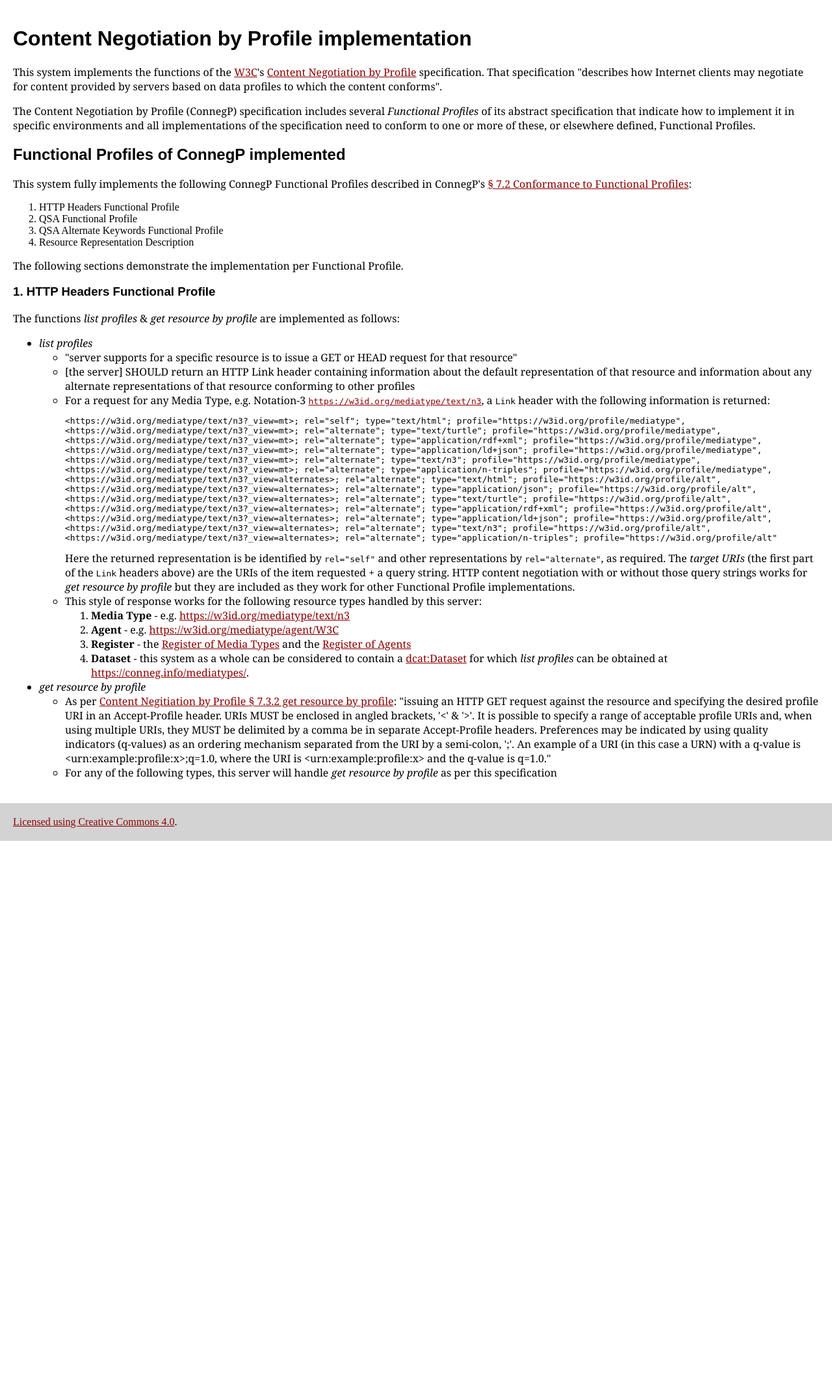
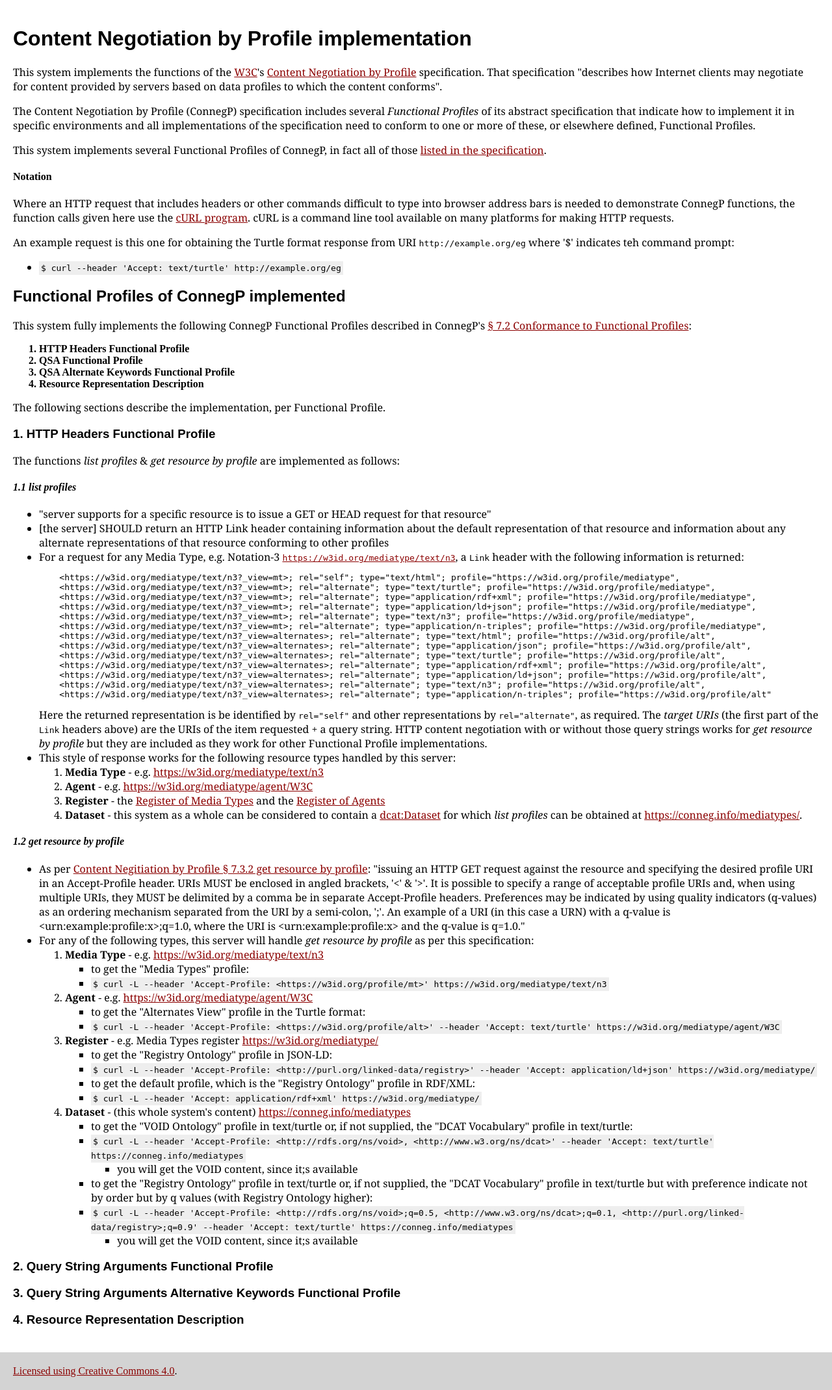
Before and after one commit to nicholascar/mediatypes-service, a Flask app: template view/templates/connegp.html in a window 1280 px wide. Shown: the part 58-2197 px from the top of the page at 65% size. Before the commit the page ends 1352 px from the top, so only its background shows below. Run offline with Flask 2, Linux system fonts and the light colour scheme; the template is opened without the code that fills it, so the values that code supplies are empty; some web fonts are replaced.

Commit message:
general updates

```diff
--- a/model/agent.py
+++ b/model/agent.py
@@ -41,6 +41,7 @@ class AgentRenderer(Renderer):
                             'agent.html',
                             deets=deets
                         )
+        return response
 
     def _get_instance_details(self):
         # sparql = SPARQLWrapper(conf.SPARQL_QUERY_URI, returnFormat=JSON)
--- a/model/mediatype.py
+++ b/model/mediatype.py
@@ -14,6 +14,7 @@ class MediaTypeRenderer(Renderer):
                 ['text/html'] + Renderer.RDF_MIMETYPES,
                 'text/html',
                 languages=['en', 'pl'],
+                default_language='en',
                 profile_uri='https://w3id.org/profile/mediatype'
             )
         }
--- a/view/static/simple.css
+++ b/view/static/simple.css
@@ -90,3 +90,8 @@ table.layout td {
     border: solid 1px #eeeeee;
     padding:3px;
 }
+
+.commandline {
+    background-color: #eeeeee;
+    padding: 3px;
+}
--- a/view/templates/agent.html
+++ b/view/templates/agent.html
@@ -4,7 +4,7 @@
         <div class="altview">
             <h4>Alternates View</h4>
             <p>See this content according to other views and formats:</p>
-            <p><a href="{{ request.base_url }}?_view=alternates"><em>Alternates</em> View</a></p>
+            <p><a href="{{ request.url }}&_view=alternates"><em>Alternates</em> View</a></p>
         </div>
         <h1>{{ deets['name'] }}</h1>
         {%  if deets.get('u') is not none %}
--- a/view/templates/connegp.html
+++ b/view/templates/connegp.html
@@ -2,22 +2,31 @@
 
     {% block content %}
       <h1>Content Negotiation by Profile implementation</h1>
+      <section id="intro">
         <p>This system implements the functions of the <a href="https://w3.org">W3C</a>'s <a href="https://w3c.github.io/dxwg/conneg-by-ap/">Content Negotiation by Profile</a> specification. That specification "describes how Internet clients may negotiate for content provided by servers based on data profiles to which the content conforms".</p>
         <p>The Content Negotiation by Profile (ConnegP) specification includes several <em>Functional Profiles</em> of its abstract specification that indicate how to implement it in specific environments and all implementations of the specification need to conform to one or more of these, or elsewhere defined, Functional Profiles.</p>
+        <p>This system implements several Functional Profiles of ConnegP, in fact all of those <a href="https://w3c.github.io/dxwg/conneg-by-ap/#conformance-profiles">listed in the specification</a>.</p>
+        <h4>Notation</h4>
+        <p>Where an HTTP request that includes headers or other commands difficult to type into browser address bars is needed to demonstrate ConnegP functions, the function calls given here use the <a href="https://curl.haxx.se/">cURL program</a>. cURL is a command line tool available on many platforms for making HTTP requests.</p>
+      <p>An example request is this one for obtaining the Turtle format response from URI <code>http://example.org/eg</code> where '$' indicates teh command prompt:</p>
+      <ul>
+        <li><code class="commandline">$ curl --header 'Accept: text/turtle' http://example.org/eg</code></li>
+      </ul>
+      </section>
+      <section id="functionalprofiles">
         <h2>Functional Profiles of ConnegP implemented</h2>
         <p>This system fully implements the following ConnegP Functional Profiles described in ConnegP's <a href="https://w3c.github.io/dxwg/conneg-by-ap/#functional-profiles-definition">&sect; 7.2 Conformance to Functional Profiles</a>:</p>
-      <ol>
+        <ol style="font-weight: bold;">
           <li>HTTP Headers Functional Profile</li>
           <li>QSA Functional Profile</li>
           <li>QSA Alternate Keywords Functional Profile</li>
           <li>Resource Representation Description</li>
         </ol>
-      <p>The following sections demonstrate the implementation per Functional Profile.</p>
+        <p>The following sections describe the implementation, per Functional Profile.</p>
+        <section id="http">
           <h3>1. HTTP Headers Functional Profile</h3>
           <p>The functions <em>list profiles</em> &amp; <em>get resource by profile</em> are implemented as follows:</p>
-      <ul>
-        <li>
-          <em>list profiles</em>
+          <h4><em>1.1 list profiles</em></h4>
           <ul>
                 <li>"server supports for a specific resource is to issue a GET or HEAD request for that resource"</li>
                 <li>[the server] SHOULD return an HTTP Link header containing information about the default representation of that resource and information about any alternate representations of that resource conforming to other profiles</li>
@@ -49,14 +58,66 @@
                   </ol>
                 </li>
               </ul>
+          <h4><em>1.2 get resource by profile</em></h4>
+          <ul>
+            <li>As per <a href="https://w3c.github.io/dxwg/conneg-by-ap/#http-getresourcebyprofile">Content Negitiation by Profile &sect; 7.3.2 get resource by profile</a>: "issuing an HTTP GET request against the resource and specifying the desired profile URI in an Accept-Profile header. URIs MUST be enclosed in angled brackets, '<' & '>'. It is possible to specify a range of acceptable profile URIs and, when using multiple URIs, they MUST be delimited by a comma be in separate Accept-Profile headers. Preferences may be indicated by using quality indicators (q-values) as an ordering mechanism separated from the URI by a semi-colon, ';'. An example of a URI (in this case a URN) with a q-value is &lt;urn:example:profile:x>;q=1.0, where the URI is &lt;urn:example:profile:x> and the q-value is q=1.0."</li>
+            <li>
+              For any of the following types, this server will handle <em>get resource by profile</em> as per this specification:
+              <ol>
+                <li>
+                  <strong>Media Type</strong> - e.g. <a href="https://w3id.org/mediatype/text/n3">https://w3id.org/mediatype/text/n3</a>
+                  <ul>
+                    <li>to get the "Media Types" profile:</li>
+                    <li><code class="commandline">$ curl -L --header 'Accept-Profile: &lt;https://w3id.org/profile/mt>' https://w3id.org/mediatype/text/n3</code></li>
+                  </ul>
                 </li>
                 <li>
-          <em>get resource by profile</em>
+                  <strong>Agent</strong> - e.g. <a href="https://w3id.org/mediatype/agent/W3C">https://w3id.org/mediatype/agent/W3C</a>
                   <ul>
-            <li>As per <a href="https://w3c.github.io/dxwg/conneg-by-ap/#http-getresourcebyprofile">Content Negitiation by Profile &sect; 7.3.2 get resource by profile</a>: "issuing an HTTP GET request against the resource and specifying the desired profile URI in an Accept-Profile header. URIs MUST be enclosed in angled brackets, '<' & '>'. It is possible to specify a range of acceptable profile URIs and, when using multiple URIs, they MUST be delimited by a comma be in separate Accept-Profile headers. Preferences may be indicated by using quality indicators (q-values) as an ordering mechanism separated from the URI by a semi-colon, ';'. An example of a URI (in this case a URN) with a q-value is &lt;urn:example:profile:x>;q=1.0, where the URI is &lt;urn:example:profile:x> and the q-value is q=1.0."</li>
-            <li>For any of the following types, this server will handle <em>get resource by profile</em> as per this specification</li>
+                    <li>to get the "Alternates View" profile in the Turtle format:</li>
+                    <li><code class="commandline">$ curl -L --header 'Accept-Profile: &lt;https://w3id.org/profile/alt>' --header 'Accept: text/turtle' https://w3id.org/mediatype/agent/W3C</code></li>
+                  </ul>
+                </li>
+                <li>
+                  <strong>Register</strong> - e.g. Media Types register <a href="https://w3id.org/mediatype/">https://w3id.org/mediatype/</a>
+                  <ul>
+                    <li>to get the "Registry Ontology" profile in JSON-LD:</li>
+                    <li><code class="commandline">$ curl -L --header 'Accept-Profile: &lt;http://purl.org/linked-data/registry>' --header 'Accept: application/ld+json' https://w3id.org/mediatype/</code></li>
+                    <li>to get the default profile, which is the "Registry Ontology" profile in RDF/XML:</li>
+                    <li><code class="commandline">$ curl -L --header 'Accept: application/rdf+xml' https://w3id.org/mediatype/</code></li>
+                  </ul>
+                </li>
+                <li>
+                  <strong>Dataset</strong> - (this whole system's content) <a href="https://conneg.info/mediatypes">https://conneg.info/mediatypes</a>
+                  <ul>
+                    <li>to get the "VOID Ontology" profile in text/turtle or, if not supplied, the "DCAT Vocabulary" profile in text/turtle:</li>
+                    <li>
+                      <code class="commandline">$ curl -L --header 'Accept-Profile: &lt;http://rdfs.org/ns/void>, &lt;http://www.w3.org/ns/dcat>' --header 'Accept: text/turtle' https://conneg.info/mediatypes</code>
+                      <ul>
+                        <li>you will get the VOID content, since it;s available</li>
+                      </ul>
+                    </li>
+                    <li>to get the "Registry Ontology" profile in text/turtle or, if not supplied, the "DCAT Vocabulary" profile in text/turtle but with preference indicate not by order but by q values (with Registry Ontology higher):</li>
+                    <li>
+                      <code class="commandline">$ curl -L --header 'Accept-Profile: &lt;http://rdfs.org/ns/void>;q=0.5, &lt;http://www.w3.org/ns/dcat>;q=0.1, &lt;http://purl.org/linked-data/registry>;q=0.9' --header 'Accept: text/turtle' https://conneg.info/mediatypes</code>
+                      <ul>
+                        <li>you will get the VOID content, since it;s available</li>
                       </ul>
                     </li>
                   </ul>
-
+                </li>
+              </ol>
+            </li>
+          </ul>
+        </section>
+        <section id="qsa">
+          <h3>2. Query String Arguments Functional Profile</h3>
+        </section>
+        <section id="qsa-alt">
+          <h3>3. Query String Arguments Alternative Keywords Functional Profile</h3>
+        </section>
+        <section id="rrd">
+          <h3>4. Resource Representation Description</h3>
+        </section>
+      </section>
     {% endblock %}
--- a/view/templates/mediatype-en.html
+++ b/view/templates/mediatype-en.html
@@ -4,7 +4,7 @@
       <div class="altview">
         <h4>Alternates View</h4>
         <p>See this content according to other views and formats:</p>
-        <p><a href="{{ request.base_url }}?_view=alternates"><em>Alternates</em> View</a></p>
+        <p><a href="{{ request.url }}&_view=alternates"><em>Alternates</em> View</a></p>
       </div>
       <h1>{{ deets['title'] }}</h1>
       <h3><a href="{{ request.values.get('uri') }}">{{ request.values.get('uri') }}</a></h3>
```
Also changed, not shown: controller/routes.py (+8 -0 lines), tests/test_connegp.py (+33 -11 lines), 1 other file. Lines whose indentation alone changed are shown as unchanged.
